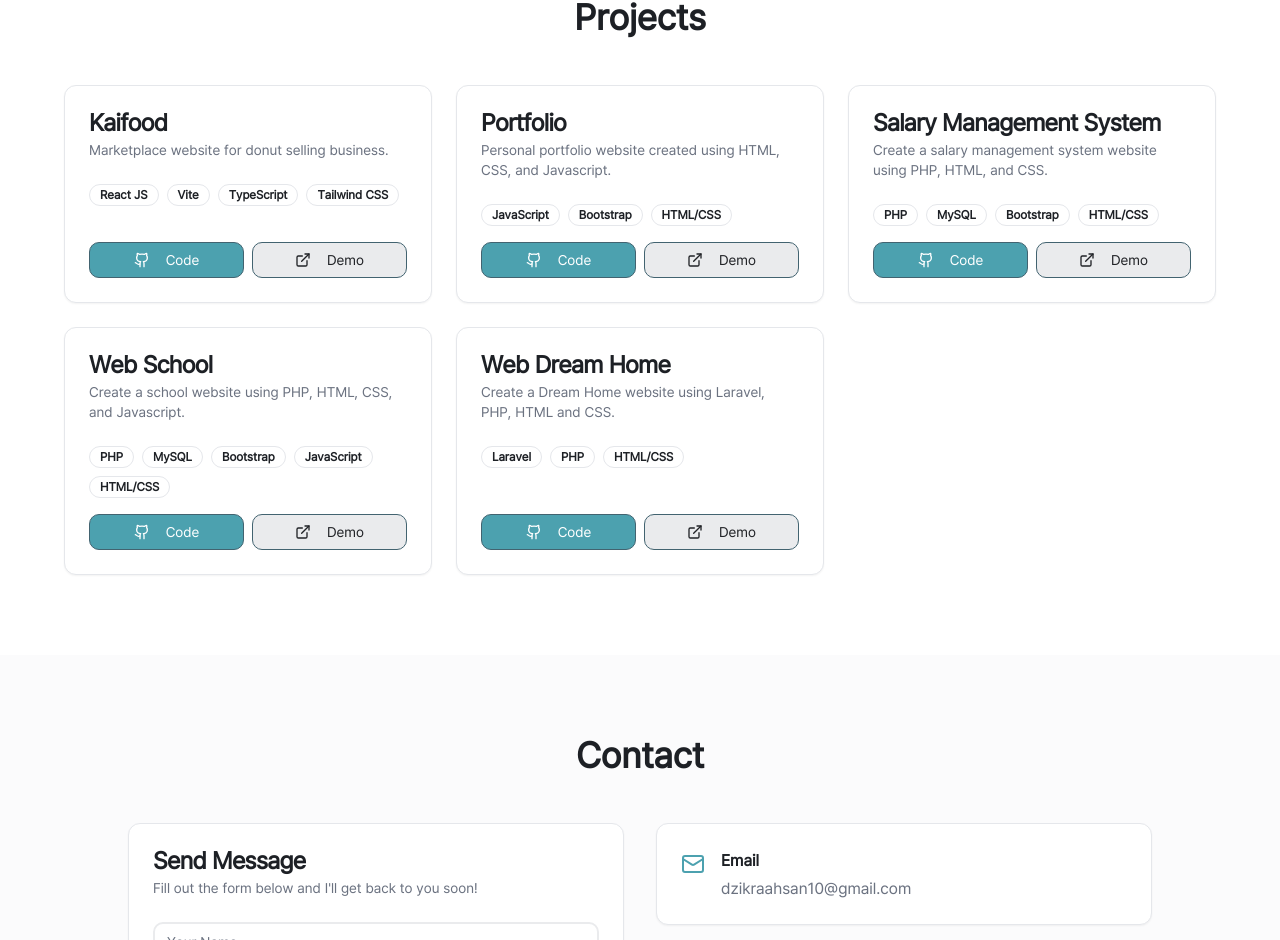
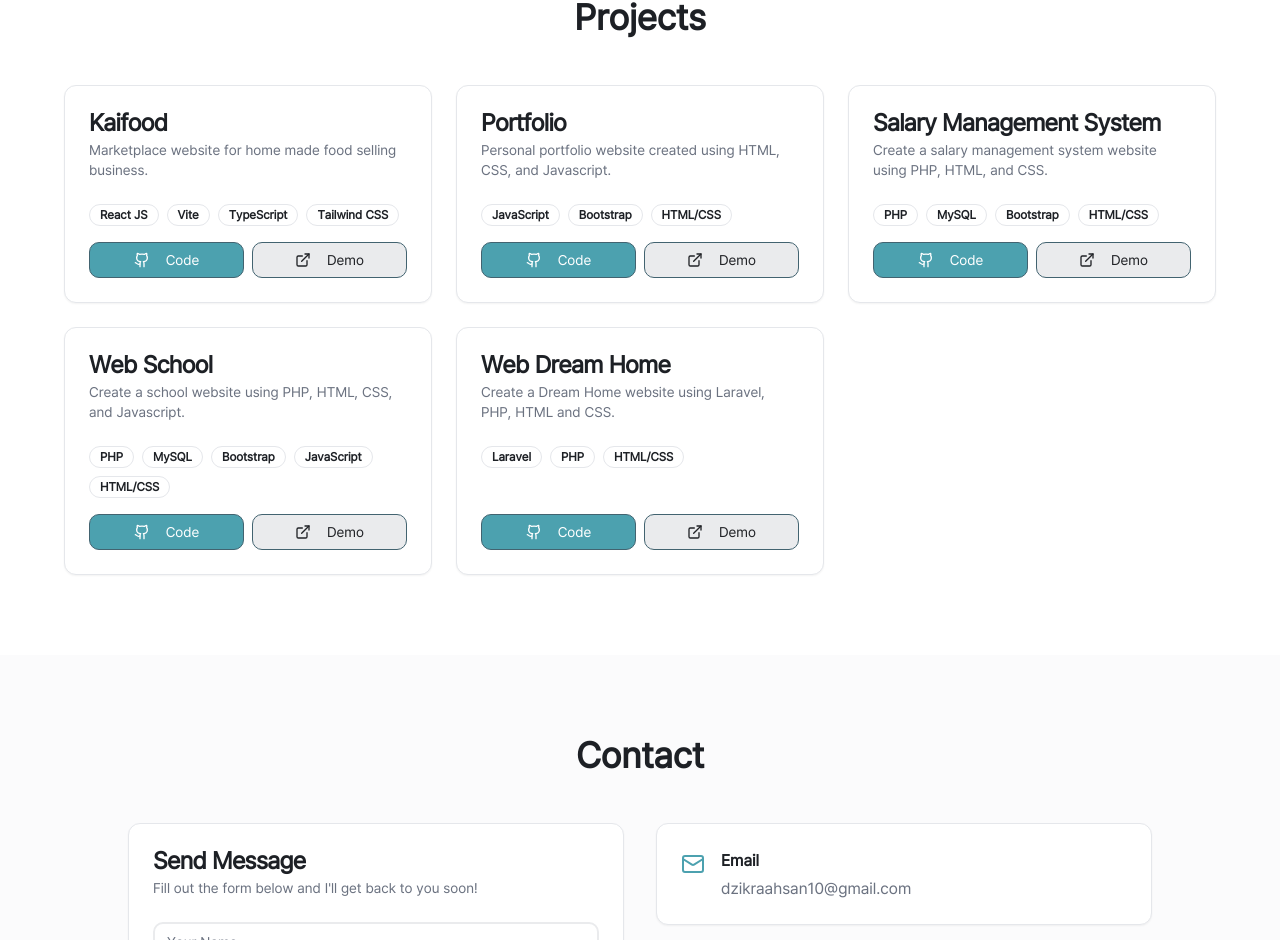
Before and after one commit to Dzikraahsan/Portfolio, a React (Vite) app: page / in a window 1280 px wide. Shown: the part 1897-2837 px from the top of the page. Built offline with nearby package versions, Linux system fonts and the light colour scheme.

Commit message:
update code

```diff
--- a/src/components/Projects.tsx
+++ b/src/components/Projects.tsx
@@ -7,7 +7,7 @@ const Projects = () => {
   const projects = [
     {
       title: "Kaifood",
-      description: "Marketplace website for donut selling business.",
+      description: "Marketplace website for home made food selling business.",
       technologies: ["React JS", "Vite", "TypeScript", "Tailwind CSS"],
       github: "https://github.com/Dzikraahsan/kaifood",
       demo: "https://www.kaifood.web.id/",
```
